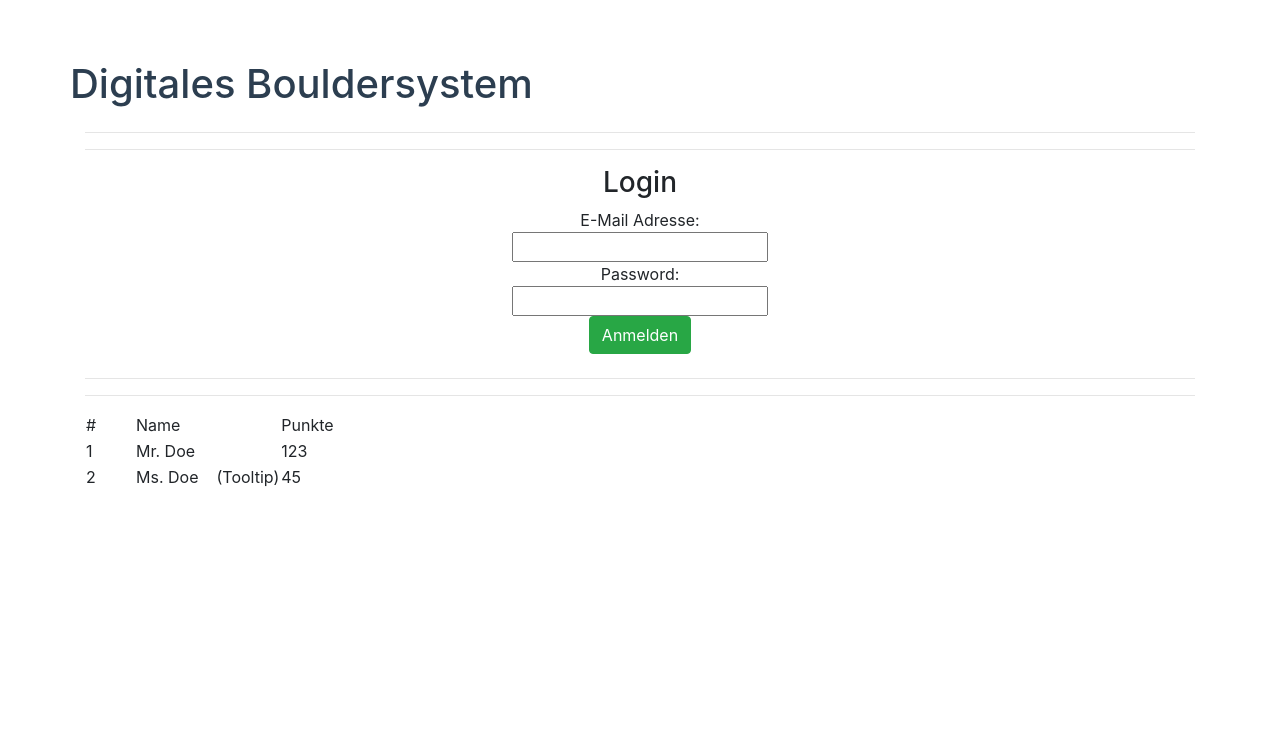
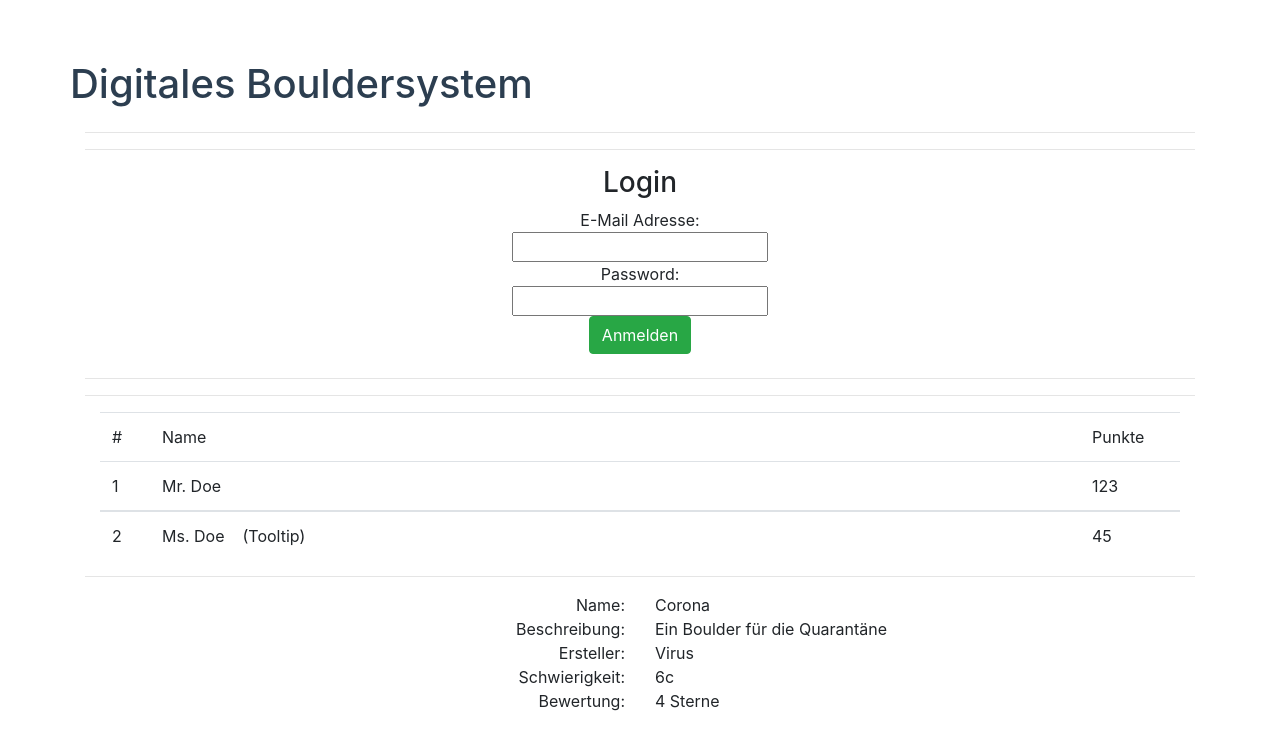
Before and after one commit to BlobbyBob/systemboard-frontend, a Vue app: page / in a window 1280 px wide. Shown: the top 750 px of the page. Built offline with nearby package versions, Linux system fonts and the light colour scheme.

Commit message:
Added draft for BoulderInfo Component

```diff
--- a/src/App.vue
+++ b/src/App.vue
@@ -18,7 +18,8 @@
             <hr/>
             <Wall v-bind:images="['/dev/left.jpg', '/dev/center.jpg', '/dev/right.jpg']" v-if="isLoggedIn"/>
             <hr/>
-            <Ranking v-bind:ranking-items="[
+            <div class="container col-12">
+                <Ranking v-bind:ranking-items="[
                     {
                         name: 'Mr. Doe',
                         points: 123
@@ -30,6 +31,10 @@
                         iconTooltip: 'Tooltip'
                     }
                 ]"/>
+            </div>
+            <hr/>
+            <BoulderInfo name="Corona" creator="Virus" description="Ein Boulder für die Quarantäne" grade="6c"
+                         rating="4"/>
         </div>
     </div>
 </template>
@@ -41,9 +46,11 @@
     import Login from "@/components/Login.vue";
     import Menu from "@/components/menu/Menu.vue";
     import Ranking from "@/components/ranking/Ranking.vue";
+    import BoulderInfo from "@/components/BoulderInfo.vue";
 
     @Component({
         components: {
+            BoulderInfo,
             Ranking,
             Menu,
             Login,
--- /dev/null
+++ b/src/components/BoulderInfo.vue
@@ -0,0 +1,64 @@
+<!--
+  --  systemboard
+  -- Copyright (C) 2020 Ben Swierzy
+  --
+  -- This program is free software: you can redistribute it and/or modify
+  -- it under the terms of the GNU General Public License as published by
+  -- the Free Software Foundation, either version 3 of the License, or
+  -- (at your option) any later version.
+  --
+  -- This program is distributed in the hope that it will be useful,
+  -- but WITHOUT ANY WARRANTY; without even the implied warranty of
+  -- MERCHANTABILITY or FITNESS FOR A PARTICULAR PURPOSE.  See the
+  -- GNU General Public License for more details.
+  --
+  -- You should have received a copy of the GNU General Public License
+  -- along with this program.  If not, see <https://www.gnu.org/licenses/>.
+  --
+  -->
+
+<template>
+    <div class="boulderInfo container">
+        <div class="row">
+            <div class="col-6 property">Name:</div>
+            <div class="col-6 value">{{ name }}</div>
+        </div>
+        <div class="row">
+            <div class="col-6 property">Beschreibung:</div>
+            <div class="col-6 value">{{ description }}</div>
+        </div>
+        <div class="row">
+            <div class="col-6 property">Ersteller:</div>
+            <div class="col-6 value">{{ creator }}</div>
+        </div>
+        <div class="row">
+            <div class="col-6 property">Schwierigkeit:</div>
+            <div class="col-6 value">{{ grade }}</div>
+        </div>
+        <div class="row">
+            <div class="col-6 property">Bewertung:</div>
+            <div class="col-6 value">{{ rating + " Sterne" }}</div>
+        </div>
+    </div>
+</template>
+
+<script lang="ts">
+    import {Component, Prop, Vue} from 'vue-property-decorator';
+
+    @Component
+    export default class BoulderInfo extends Vue {
+        @Prop() name!: string;
+        @Prop() description!: string;
+        @Prop() creator!: string;
+        @Prop() grade!: string;
+        @Prop() rating!: number;
+    }
+</script>
+
+<style scoped lang="scss">
+.boulderInfo {
+    .property {
+        text-align: right;
+    }
+}
+</style>
--- a/src/components/ranking/Ranking.vue
+++ b/src/components/ranking/Ranking.vue
@@ -19,7 +19,7 @@
 
 <template>
     <div class="ranking">
-        <table>
+        <table class="table">
             <thead>
             <tr>
                 <td class="rank">#</td>
```
